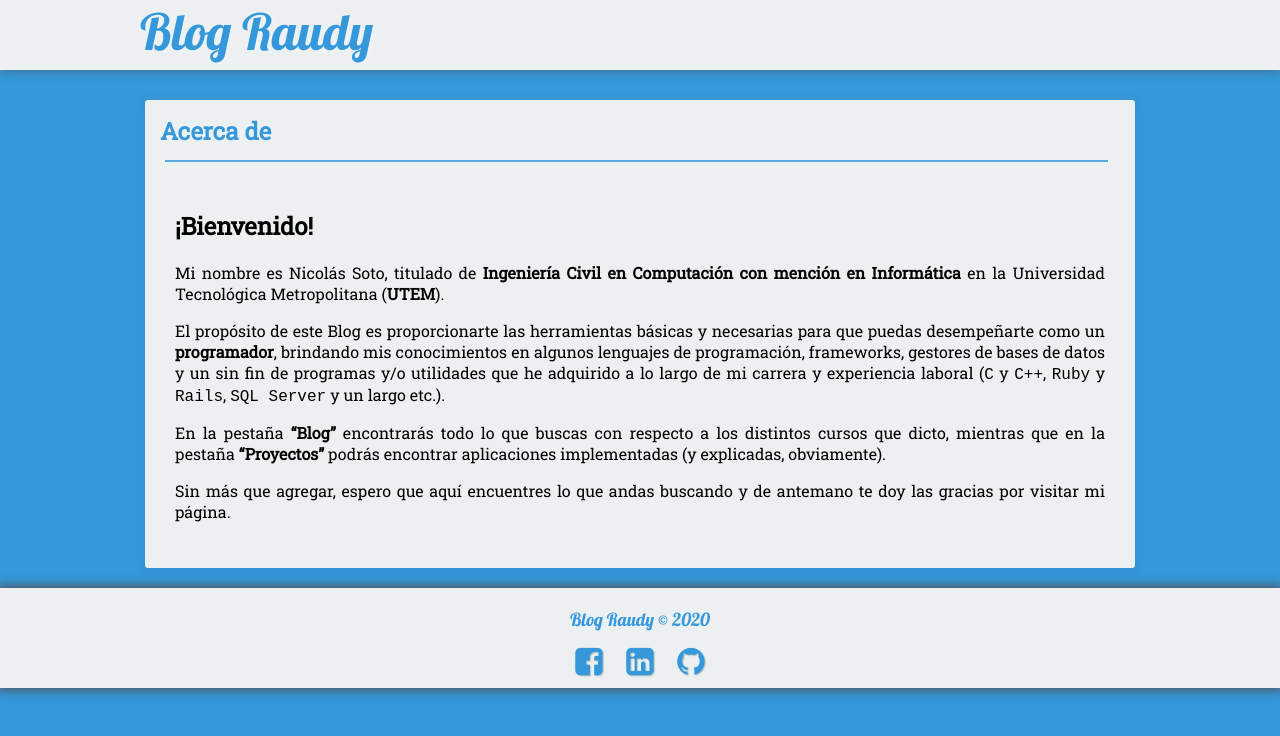
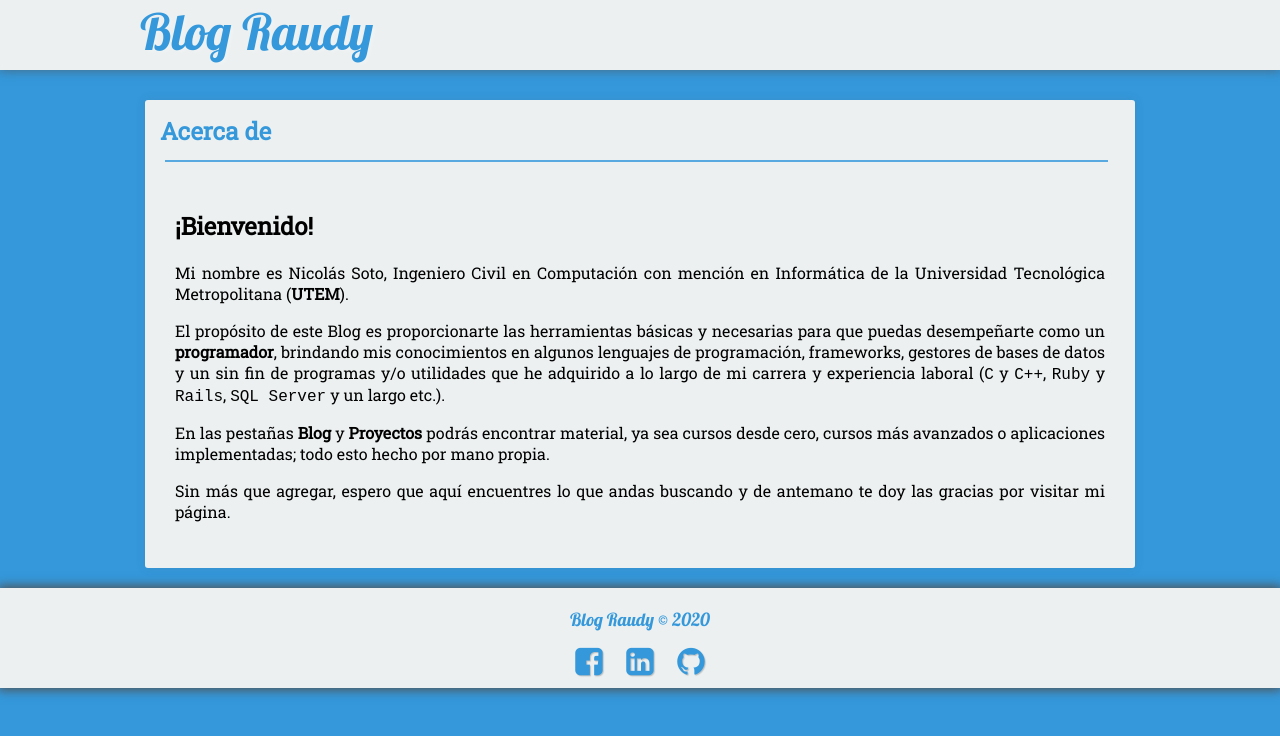
Before and after one commit to nisoto/Blog-anterior-2.0, a Jekyll site: the page built from about/index.md, in a window 1280 px wide. Shown: the top 736 px of the page. Built offline with Jekyll 4.4.1, drawn with Linux system fonts in a browser that asks for light colours; nearby versions of some CDN libraries.

Commit message:
Update index.md

```diff
--- a/about/index.md
+++ b/about/index.md
@@ -7,10 +7,10 @@ date: 2016-03-21
 
 ## ¡Bienvenido!
 
-Mi nombre es Nicolás Soto, titulado de **Ingeniería Civil en Computación con mención en Informática** en la Universidad Tecnológica Metropolitana (**UTEM**).
+Mi nombre es Nicolás Soto, Ingeniero Civil en Computación con mención en Informática de la Universidad Tecnológica Metropolitana (**UTEM**).
 
 El propósito de este Blog es proporcionarte las herramientas básicas y necesarias para que puedas desempeñarte como un **programador**, brindando mis conocimientos en algunos lenguajes de programación, frameworks, gestores de bases de datos y un sin fin de programas y/o utilidades que he adquirido a lo largo de mi carrera y experiencia laboral (`C` y `C++`, `Ruby` y `Rails`, `SQL Server` y un largo etc.).
 
-En la pestaña **"Blog"** encontrarás todo lo que buscas con respecto a los distintos cursos que dicto, mientras que en la pestaña **"Proyectos"** podrás encontrar aplicaciones implementadas (y explicadas, obviamente).
+En las pestañas **Blog** y **Proyectos** podrás encontrar material, ya sea cursos desde cero, cursos más avanzados o aplicaciones implementadas; todo esto hecho por mano propia.
 
 Sin más que agregar, espero que aquí encuentres lo que andas buscando y de antemano te doy las gracias por visitar mi página.
```
